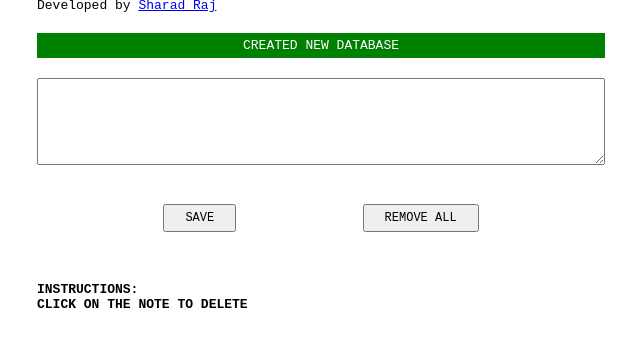
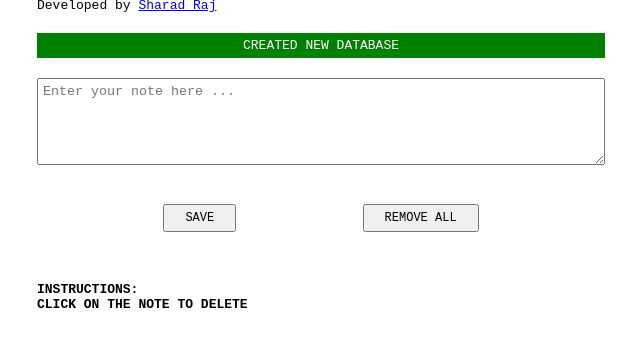
Before and after one commit to sharadcodes/minimal-notes, a plain HTML site: page index.html in a window 1280 px wide. Shown: the part 58-404 px from the top of the page, without its empty margins (319-959 px from the left). Drawn offline with Linux system fonts and the light colour scheme.

Commit message:
Update index.html

```diff
--- a/index.html
+++ b/index.html
@@ -22,7 +22,7 @@
 		<p id="status"></p>
 
 		<nav>
-			<textarea rows="5" id="note_text"></textarea>
+			<textarea rows="5" id="note_text" placeholder="Enter your note here ..."></textarea>
 			<br/>
 			<br/>
 
```
